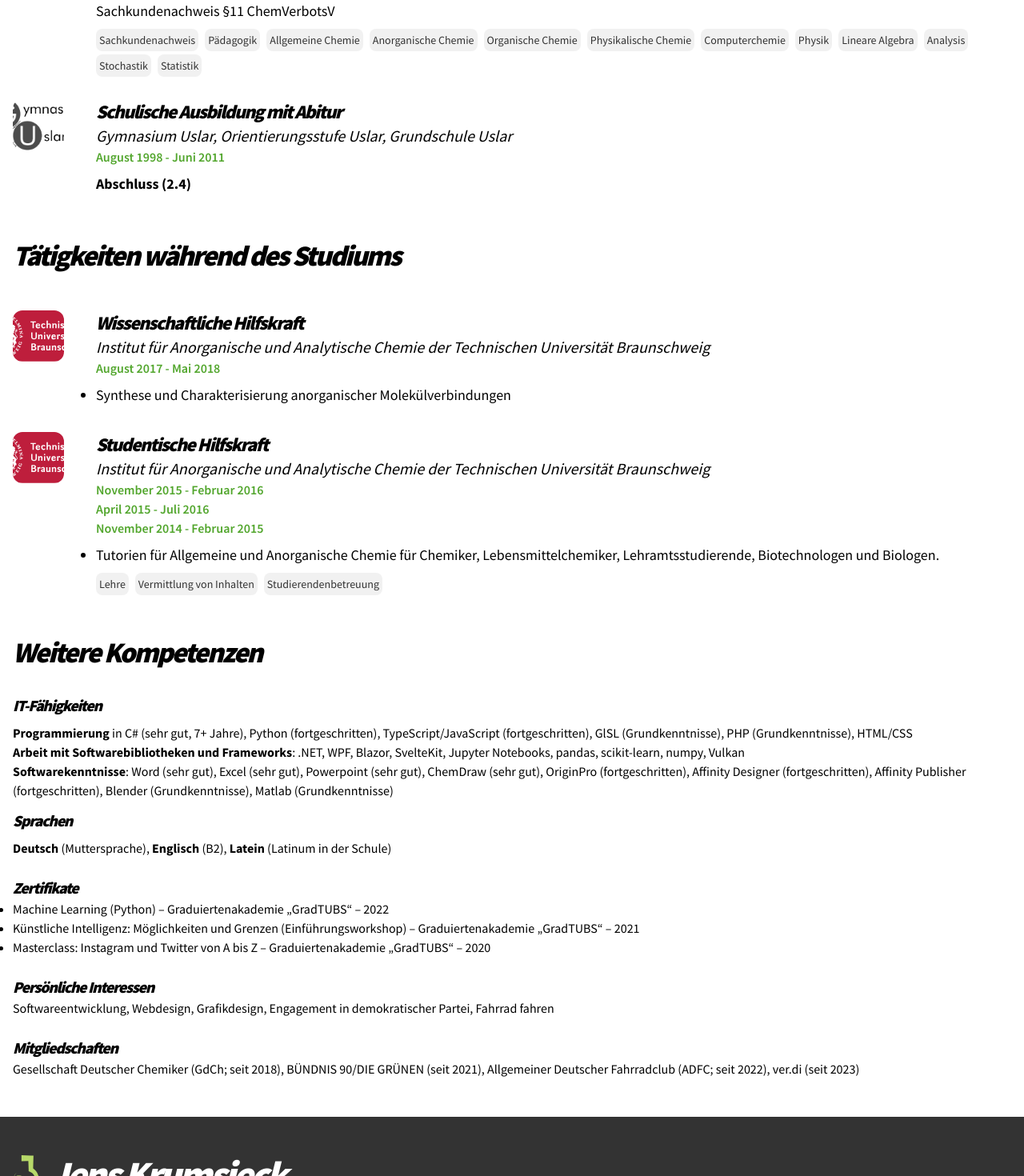
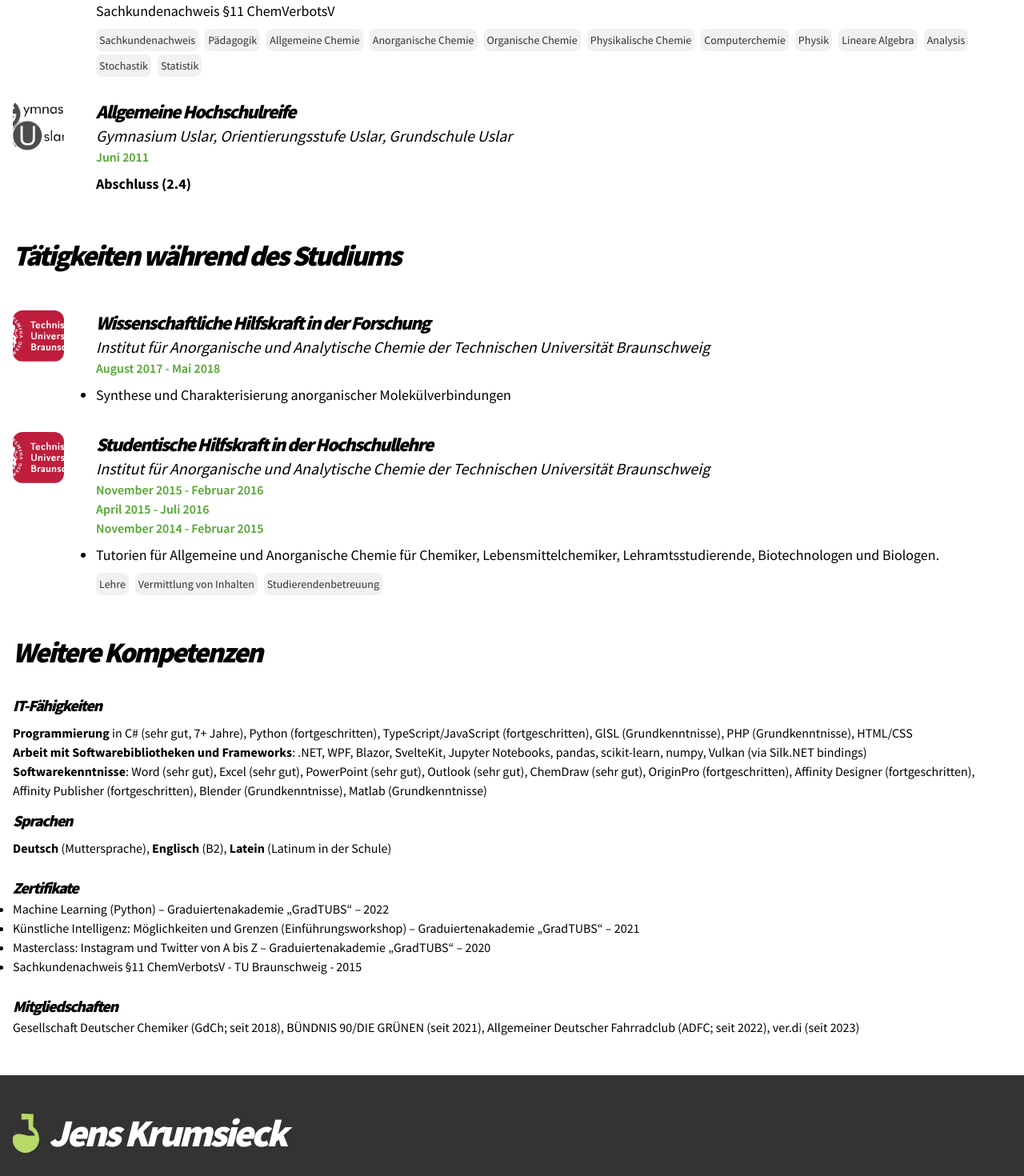
Before and after one commit to JensKrumsieck/jenskrumsieck.de, a SvelteKit app: page /about in a window 1280 px wide. Shown: the part 2040-3510 px from the top of the page at 80% size. Built offline with nearby package versions, Linux system fonts and the light colour scheme.

Commit message:
Update +page.svelte

```diff
--- a/src/routes/about/+page.svelte
+++ b/src/routes/about/+page.svelte
@@ -163,9 +163,9 @@
       </div>
     </CvItem>
     <CvItem
-      title="Schulische Ausbildung mit Abitur"
+      title="Allgemeine Hochschulreife"
       institution="Gymnasium Uslar, Orientierungsstufe Uslar, Grundschule Uslar"
-      times="August 1998 - Juni 2011"
+      times="Juni 2011"
       image="gymUs.png"
     >
       <div>
@@ -179,7 +179,7 @@
   <Title>Tätigkeiten während des Studiums</Title>
   <div class="my-12">
    <CvItem
-        title="Wissenschaftliche Hilfskraft"
+        title="Wissenschaftliche Hilfskraft in der Forschung"
         institution="Institut für Anorganische und Analytische Chemie der Technischen Universität Braunschweig"
         times="August 2017 - Mai 2018"
         image="tubs.svg"
@@ -193,7 +193,7 @@
         </div>
       </CvItem>
       <CvItem
-        title="Studentische Hilfskraft"
+        title="Studentische Hilfskraft in der Hochschullehre"
         institution="Institut für Anorganische und Analytische Chemie der Technischen Universität Braunschweig"
         times="November 2015 - Februar 2016<br/>April 2015 - Juli 2016<br/>November 2014 - Februar 2015"
         image="tubs.svg"
@@ -225,9 +225,9 @@
         (Grundkenntnisse), PHP (Grundkenntnisse), HTML/CSS
         <br /><strong>Arbeit mit Softwarebibliotheken und Frameworks</strong>:
         .NET, WPF, Blazor, SvelteKit, Jupyter Notebooks, pandas, scikit-learn,
-        numpy, Vulkan
+        numpy, Vulkan (via Silk.NET bindings)
         <br /><strong>Softwarekenntnisse</strong>: Word (sehr gut), Excel (sehr
-        gut), Powerpoint (sehr gut), ChemDraw (sehr gut), OriginPro
+        gut), PowerPoint (sehr gut), Outlook (sehr gut), ChemDraw (sehr gut), OriginPro
         (fortgeschritten), Affinity Designer (fortgeschritten), Affinity
         Publisher (fortgeschritten), Blender (Grundkenntnisse), Matlab
         (Grundkenntnisse)
@@ -254,16 +254,10 @@
           Masterclass: Instagram und Twitter von A bis Z – Graduiertenakademie
           „GradTUBS“ – 2020
         </li>
+        <li>
+          Sachkundenachweis §11 ChemVerbotsV - TU Braunschweig - 2015
+        </li>
       </ul>
-    </div>
-    <div class="my-6">
-      <h2 class=" text-xl font-black italic tracking-tightest">
-        Persönliche Interessen
-      </h2>
-      <p>
-        Softwareentwicklung, Webdesign, Grafikdesign, Engagement in
-        demokratischer Partei, Fahrrad fahren
-      </p>
     </div>
     <div class="my-6">
       <h2 class=" text-xl font-black italic tracking-tightest">
```
